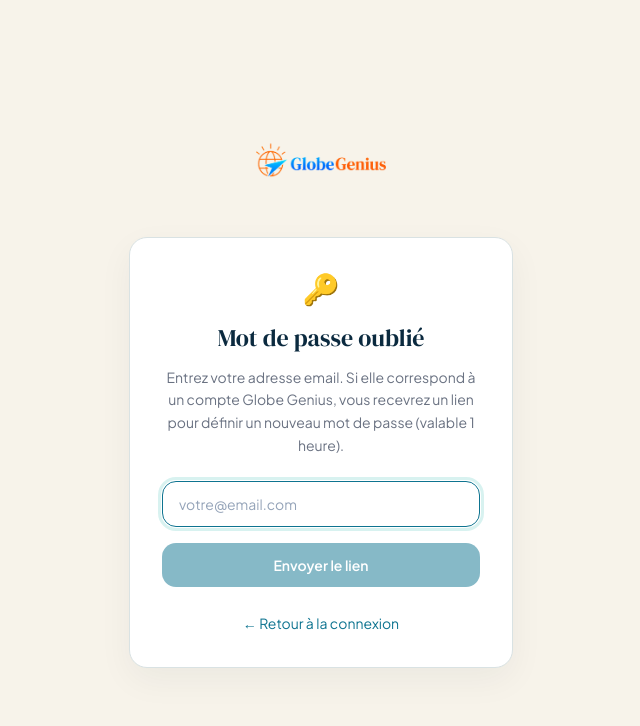
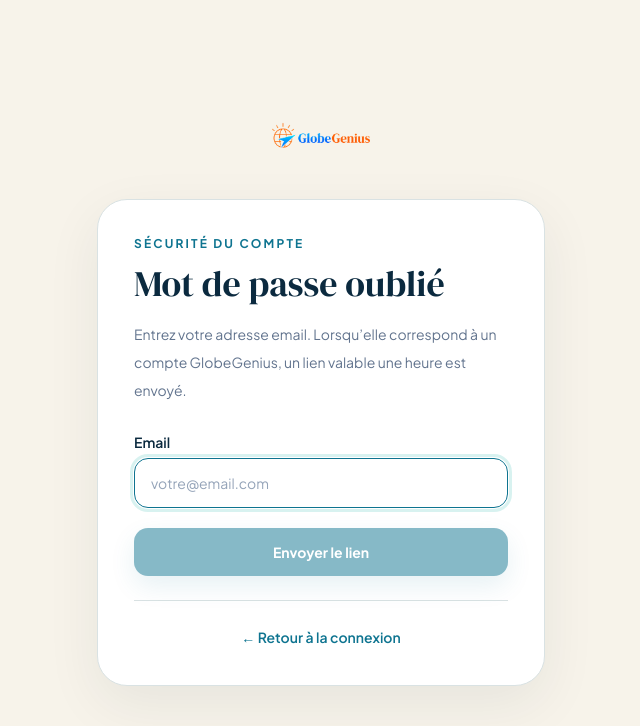
Before and after one commit to pachasandco/globagenius, a Next.js app in the folder frontend/: page /reset-password in a window 1280 px wide. Shown: the top 726 px of the page, without its empty margins (319-959 px from the left). Built offline with nearby package versions, Linux system fonts and the light colour scheme; no server answers.

Commit message:
feat(ui): harmonize password recovery

```diff
--- a/frontend/src/app/reset-password/page.tsx
+++ b/frontend/src/app/reset-password/page.tsx
@@ -2,7 +2,6 @@
 
 import { useState, FormEvent } from "react";
 import Link from "next/link";
-
 import { forgotPassword } from "@/lib/api";
 import { Wordmark } from "../_components/Wordmark";
 
@@ -18,82 +17,45 @@ export default function ResetPasswordPage() {
     try {
       await forgotPassword(email.trim());
     } catch {
-      // Anti-enumeration: even on error we show the success state.
-      // The server already returns 200 in every realistic case.
+      // Anti-enumeration: always show the same confirmation state.
     }
     setSubmitted(true);
     setSubmitting(false);
   }
 
   return (
-    <div className="min-h-screen bg-[#FFF8F0] flex items-start sm:items-center justify-center px-4 py-8 sm:py-0">
-      <div className="w-full max-w-sm text-center">
-        <Link
-          href="/"
-          className="font-[family-name:var(--font-dm-serif)] text-xl leading-none block text-center mb-10"
-        >
-          <Wordmark />
-        </Link>
-
-        <div className="bg-white rounded-2xl border border-gray-100 p-8 shadow-sm text-left">
-          <div className="text-3xl mb-4 text-center">🔑</div>
-          <h1 className="font-[family-name:var(--font-dm-serif)] text-2xl mb-3 text-center">
-            Mot de passe oublié
-          </h1>
+    <div className="site-auth-page flex min-h-screen items-center justify-center px-5 py-10 sm:px-8">
+      <div className="w-full max-w-md">
+        <div className="mb-9 text-center"><Link href="/" aria-label="Accueil GlobeGenius"><Wordmark size="md" /></Link></div>
+        <div className="site-form-card rounded-[30px] border border-[#D9E2E3] p-6 sm:p-9">
+          <p className="text-xs font-bold uppercase tracking-[0.18em] text-[#0E7490]">Sécurité du compte</p>
+          <h1 className="mt-3 font-[family-name:var(--font-dm-serif)] text-4xl text-[#0B2A3F]">Mot de passe oublié</h1>
 
           {!submitted ? (
             <>
-              <p className="text-sm text-gray-500 mb-6 leading-relaxed text-center">
-                Entrez votre adresse email. Si elle correspond à un compte
-                Globe Genius, vous recevrez un lien pour définir un nouveau
-                mot de passe (valable 1 heure).
+              <p className="mt-4 text-sm leading-7 text-slate-500">
+                Entrez votre adresse email. Lorsqu’elle correspond à un compte GlobeGenius, un lien valable une heure est envoyé.
               </p>
-
-              <form onSubmit={handleSubmit} className="space-y-4">
-                <input
-                  type="email"
-                  value={email}
-                  onChange={(e) => setEmail(e.target.value)}
-                  placeholder="votre@email.com"
-                  required
-                  autoFocus
-                  className="w-full px-4 py-3 rounded-xl border border-gray-200 focus:outline-none focus:ring-2 focus:ring-[#FF6B47] text-sm"
-                />
-                <button
-                  type="submit"
-                  disabled={submitting || !email.trim()}
-                  className="w-full bg-[#FF6B47] hover:bg-[#E55A38] text-white font-semibold py-3 rounded-xl transition-all disabled:opacity-50 disabled:cursor-not-allowed text-sm"
-                >
+              <form onSubmit={handleSubmit} className="mt-7 space-y-5">
+                <div>
+                  <label className="mb-1.5 block text-sm font-semibold text-[#0B2A3F]">Email</label>
+                  <input type="email" value={email} onChange={(e) => setEmail(e.target.value)} placeholder="votre@email.com" required autoFocus className="w-full rounded-xl border px-4 py-3.5 text-sm outline-none" />
+                </div>
+                <button type="submit" disabled={submitting || !email.trim()} className="site-cta-primary w-full rounded-xl py-3.5 text-sm font-bold disabled:cursor-not-allowed disabled:opacity-50">
                   {submitting ? "Envoi en cours…" : "Envoyer le lien"}
                 </button>
               </form>
-
-              <div className="mt-6 text-center">
-                <Link
-                  href="/login"
-                  className="text-sm text-gray-500 hover:text-[#FF6B47] transition-colors"
-                >
-                  ← Retour à la connexion
-                </Link>
-              </div>
             </>
           ) : (
             <>
-              <div className="bg-green-50 border border-green-200 rounded-xl p-4 mb-6">
-                <p className="text-sm text-green-700">
-                  ✅ Si un compte existe avec <strong>{email}</strong>, vous
-                  recevrez un email avec un lien de réinitialisation dans
-                  quelques minutes. Pensez à vérifier vos spams.
-                </p>
+              <div className="gg-status-success mt-6 rounded-2xl border p-4 text-sm leading-6">
+                Si un compte existe avec <strong>{email}</strong>, le lien arrivera dans quelques minutes. Pensez à vérifier vos spams.
               </div>
-              <Link
-                href="/login"
-                className="block w-full bg-[#FF6B47] hover:bg-[#E55A38] text-white font-semibold py-3 rounded-xl transition-all text-sm text-center"
-              >
-                Retour à la connexion
-              </Link>
+              <Link href="/login" className="site-cta-primary mt-6 block w-full rounded-xl py-3.5 text-center text-sm font-bold">Retour à la connexion</Link>
             </>
           )}
+
+          {!submitted && <div className="mt-6 border-t border-[#D9E2E3] pt-6 text-center"><Link href="/login" className="text-sm font-semibold text-[#0E7490] hover:text-[#0A6078]">← Retour à la connexion</Link></div>}
         </div>
       </div>
     </div>
```
